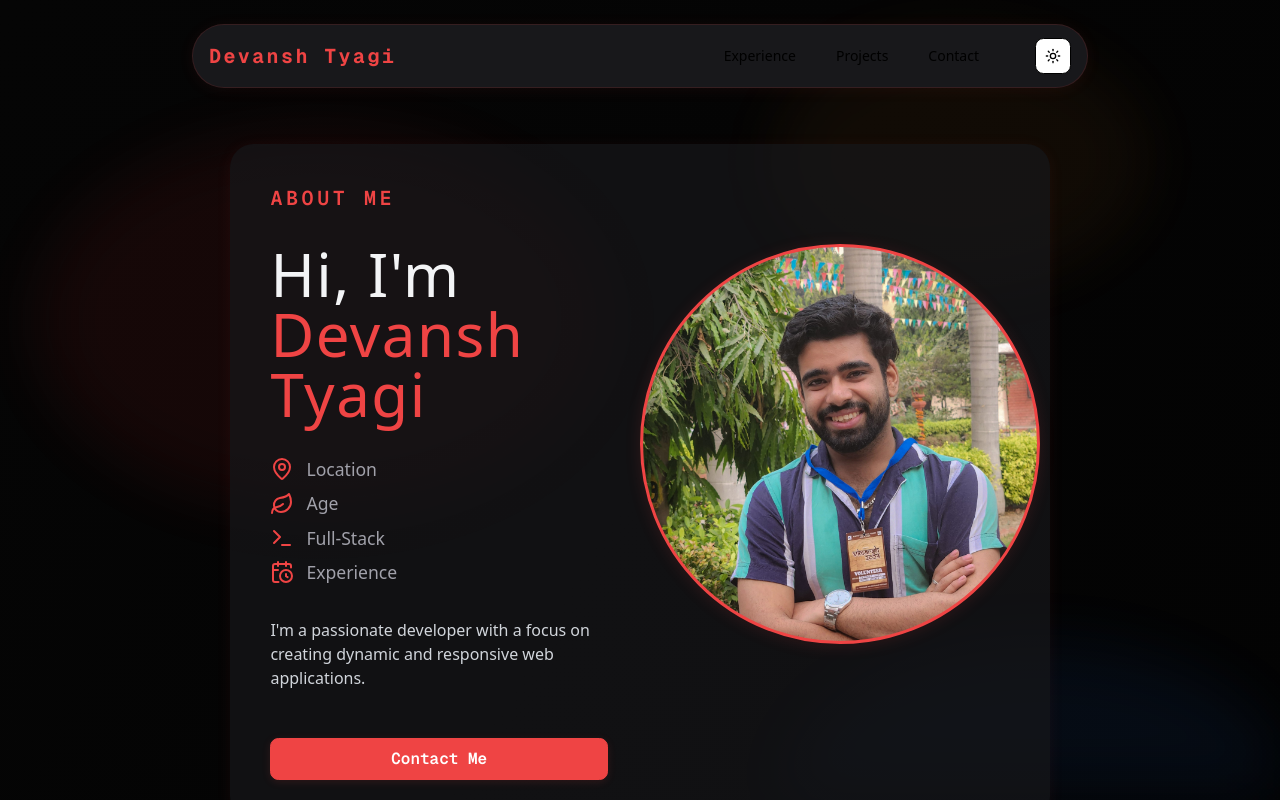
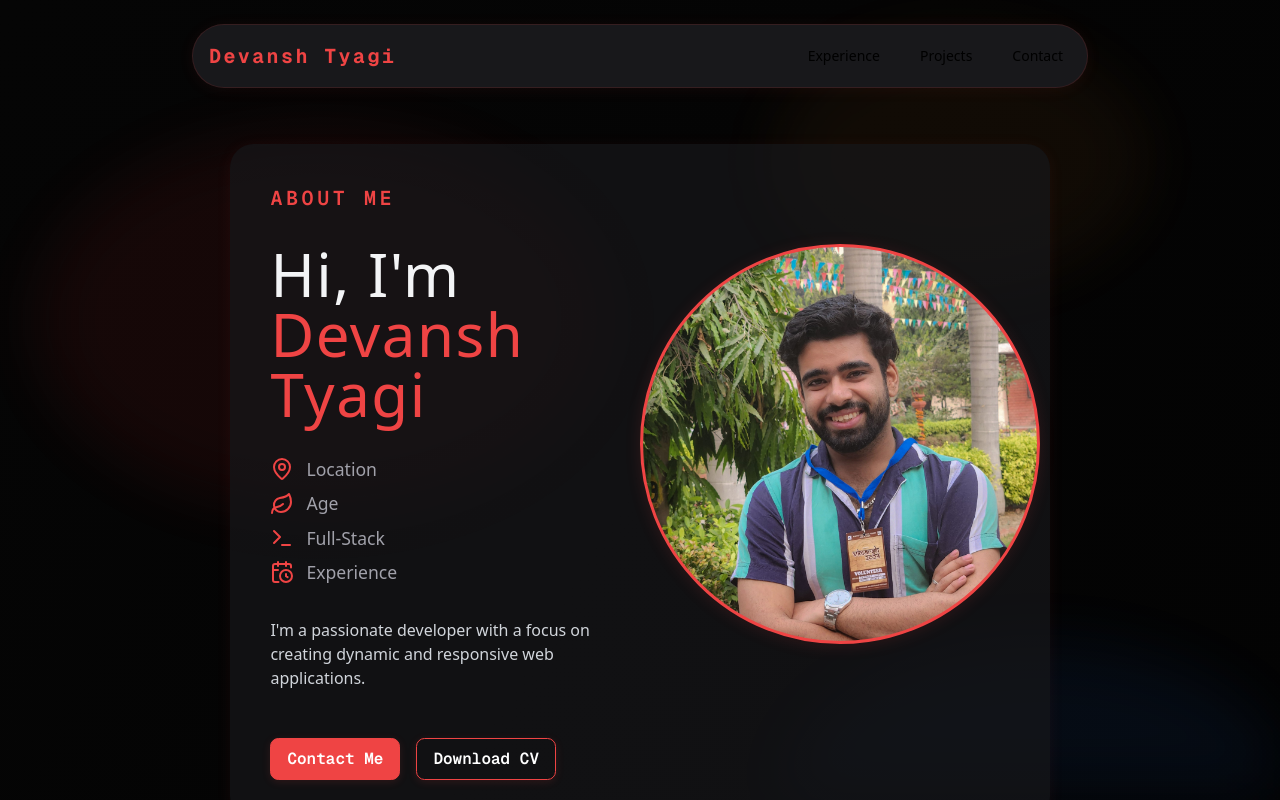
Before and after one commit to devanshtyagi26/My-Portfolio, a Next.js app: page / in a window 1280 px wide. Shown: the top 800 px of the page. Built offline with nearby package versions, Linux system fonts and the light colour scheme.

Commit message:
Fixing button colors

```diff
--- a/src/components/AboutMe.jsx
+++ b/src/components/AboutMe.jsx
@@ -70,10 +70,10 @@ function AboutMe() {
             I'm a passionate developer with a focus on creating dynamic and
             responsive web applications.
           </p>
+          <div className="flex w-full gap-4">
             <button
-            className="mt-4 px-4 py-2 rounded-md font-semibold transition-colors duration-200"
+              className="mt-4 bg-[#EF4444] hover:bg-[#d32f2f] px-4 py-2 rounded-md font-semibold transition-colors duration-200 cursor-pointer"
               style={{
-              background: ACCENT_COLOR,
                 color: "#fff",
                 fontFamily: FONT_FAMILY_FIRA,
                 boxShadow: `0 2px 8px 0 ${ACCENT_COLOR}22`,
@@ -82,6 +82,18 @@ function AboutMe() {
             >
               Contact Me
             </button>
+            <button
+              className="mt-4 px-4 py-2 rounded-md font-semibold transition-colors duration-200 cursor-pointer hover:bg-[rgba(255,255,255,0.1)]"
+              style={{
+                color: "#fff",
+                fontFamily: FONT_FAMILY_FIRA,
+                boxShadow: `0 2px 8px 0 ${ACCENT_COLOR}22`,
+                border: `1.5px solid ${ACCENT_COLOR}`,
+              }}
+            >
+              Download CV
+            </button>
+          </div>
         </div>
         <div className="flex flex-col justify-center gap-7 w-1/2 relative">
           <div
--- a/src/components/CurrentTech.jsx
+++ b/src/components/CurrentTech.jsx
@@ -203,11 +203,9 @@ function CurrentTech() {
       </div>
       <div className="flex justify-center mt-6">
         <button
-          className="px-6 py-2 rounded-md font-semibold shadow transition-colors duration-200 border hover:border-[rgba(77,77,77,1)] dark:hover:border-dark-700"
+          className="px-6 bg-[#EF4444] hover:bg-[#d32f2f] py-2 rounded-md font-semibold shadow transition-colors duration-200 border-[#EF4444] border hover:border-[rgba(77,77,77,1)] dark:hover:border-dark-700"
           style={{
-            background: ACCENT_COLOR,
             color: "#fff",
-            border: `1.5px solid ${ACCENT_COLOR}`,
             fontFamily: FONT_FAMILY_FIRA,
             boxShadow: `0 2px 8px 0 ${ACCENT_COLOR}22`,
             cursor: "pointer",
--- a/src/components/Navbar.jsx
+++ b/src/components/Navbar.jsx
@@ -31,7 +31,6 @@ const Navbar = () => {
         {/* Desktop Menu */}
         <div className="flex items-center gap-[3rem]">
           <NavMenu className="hidden md:block" style={{ background: "none" }} />
-          <ToggleMode />
           {/* Mobile Menu */}
           <div className="md:hidden">
             <NavigationSheet />
```
Lines whose indentation alone changed are shown as unchanged.
